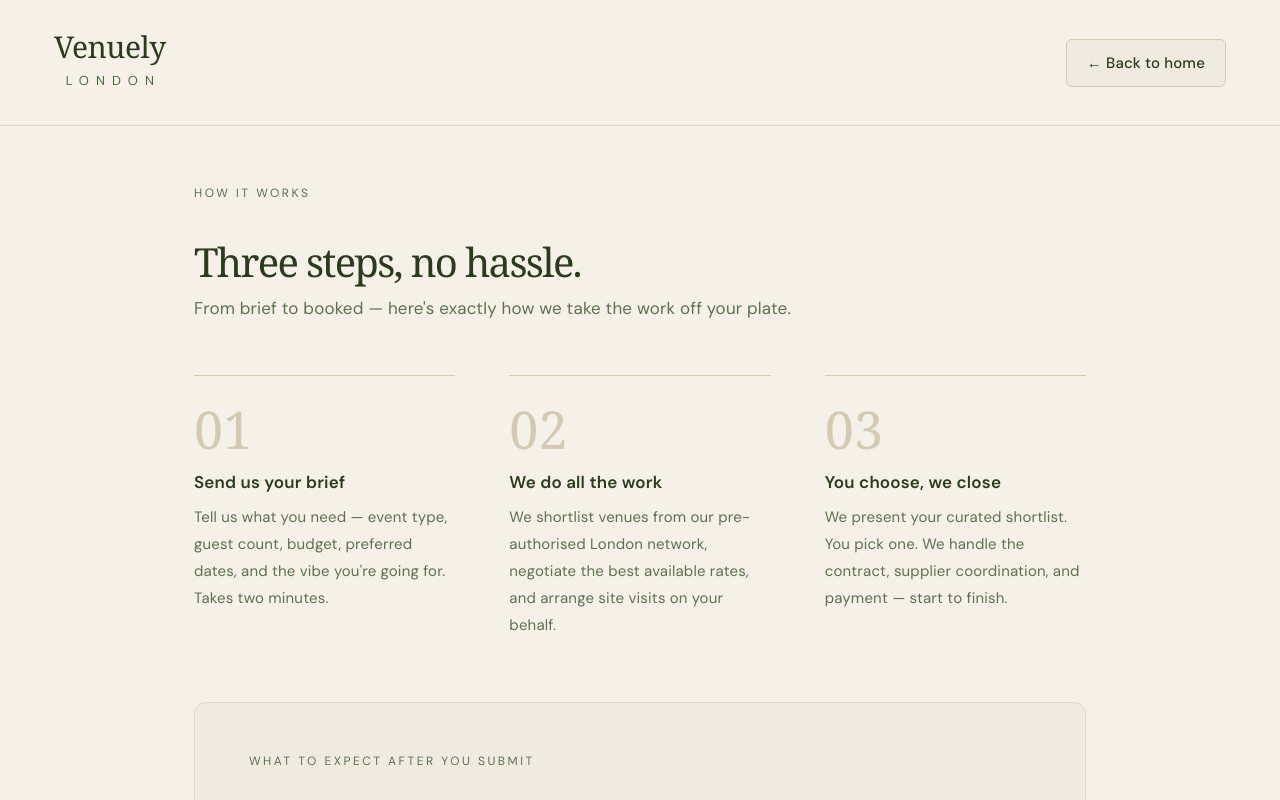
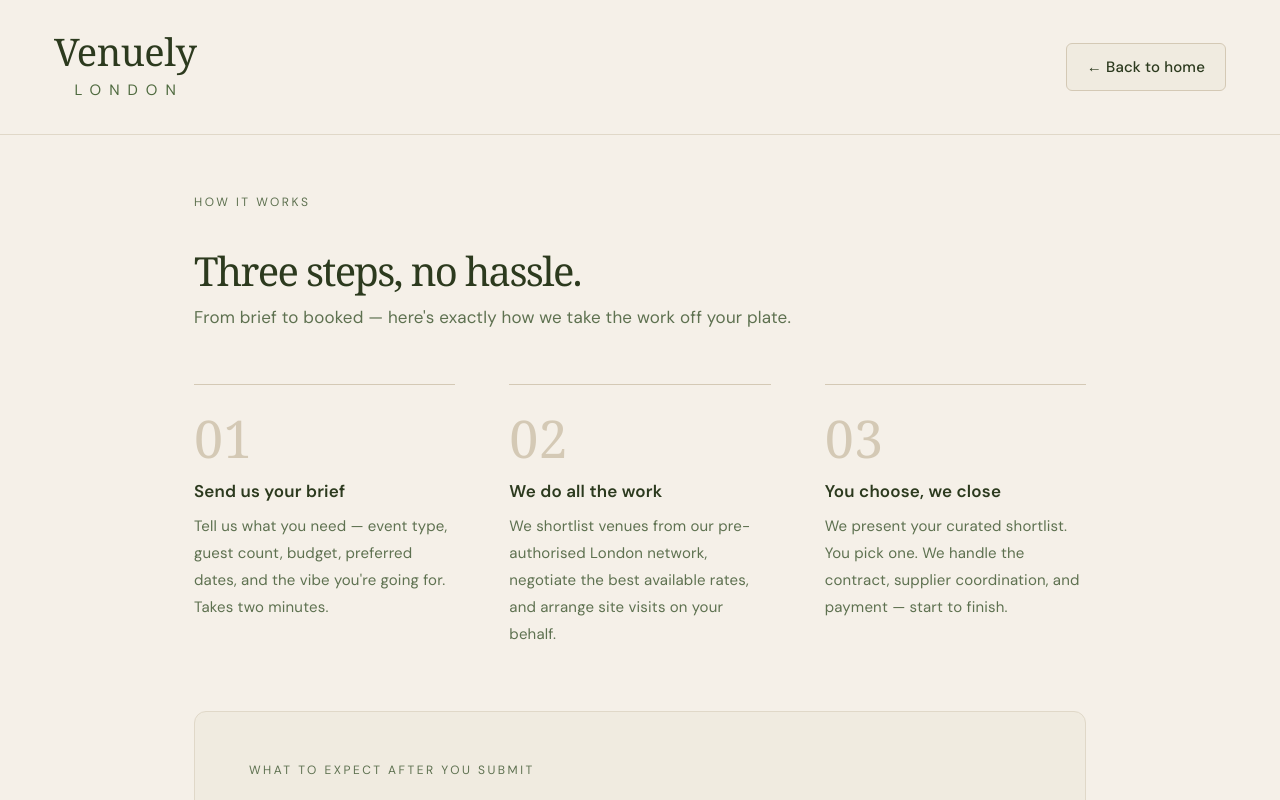
Before and after one commit to venuelylondon/Venuely, a React (Vite) app: page /how-it-works in a window 1280 px wide. Shown: the top 800 px of the page. Built offline with nearby package versions, Linux system fonts and the light colour scheme.

Commit message:
Enlarge full logo lockup (Venuely + LONDON) in nav and page headers

```diff
--- a/src/FAQPage.jsx
+++ b/src/FAQPage.jsx
@@ -54,8 +54,8 @@
       {/* Top bar */}
       <nav style={{ display: "flex", justifyContent: "space-between", alignItems: "center", padding: "1.75rem 3rem", background: "#f5f0e8", borderBottom: "1px solid #e0d8c8" }}>
         <Link to="/" style={{ textDecoration: "none", display: "inline-block", textAlign: "center" }}>
-          <div style={{ fontFamily: "Georgia, 'Times New Roman', serif", fontWeight: 300, color: "#2c3a1e", letterSpacing: "-0.5px", lineHeight: 1, fontSize: 30 }}>Venuely</div>
-          <div style={{ fontSize: 13, color: "#4f6a3f", letterSpacing: "7px", textTransform: "uppercase", marginTop: 6, paddingLeft: 7 }}>London</div>
+          <div style={{ fontFamily: "Georgia, 'Times New Roman', serif", fontWeight: 300, color: "#2c3a1e", letterSpacing: "-0.5px", lineHeight: 1, fontSize: 38 }}>Venuely</div>
+          <div style={{ fontSize: 15, color: "#4f6a3f", letterSpacing: "8px", textTransform: "uppercase", marginTop: 7, paddingLeft: 8 }}>London</div>
         </Link>
         <Link to="/" style={{ color: "#2c3a1e", background: "#f0ebe0", border: "1px solid #d4c9b5", borderRadius: 6, textDecoration: "none", fontWeight: 500, fontSize: 15, padding: "10px 20px" }}>
           ← Back to home
--- a/src/HowItWorksPage.jsx
+++ b/src/HowItWorksPage.jsx
@@ -46,8 +46,8 @@
       {/* Top bar */}
       <nav style={{ display: "flex", justifyContent: "space-between", alignItems: "center", padding: "1.75rem 3rem", background: "#f5f0e8", borderBottom: "1px solid #e0d8c8" }}>
         <Link to="/" style={{ textDecoration: "none", display: "inline-block", textAlign: "center" }}>
-          <div style={{ fontFamily: "Georgia, 'Times New Roman', serif", fontWeight: 300, color: "#2c3a1e", letterSpacing: "-0.5px", lineHeight: 1, fontSize: 30 }}>Venuely</div>
-          <div style={{ fontSize: 13, color: "#4f6a3f", letterSpacing: "7px", textTransform: "uppercase", marginTop: 6, paddingLeft: 7 }}>London</div>
+          <div style={{ fontFamily: "Georgia, 'Times New Roman', serif", fontWeight: 300, color: "#2c3a1e", letterSpacing: "-0.5px", lineHeight: 1, fontSize: 38 }}>Venuely</div>
+          <div style={{ fontSize: 15, color: "#4f6a3f", letterSpacing: "8px", textTransform: "uppercase", marginTop: 7, paddingLeft: 8 }}>London</div>
         </Link>
         <Link to="/" style={{ color: "#2c3a1e", background: "#f0ebe0", border: "1px solid #d4c9b5", borderRadius: 6, textDecoration: "none", fontWeight: 500, fontSize: 15, padding: "10px 20px" }}>
           ← Back to home
--- a/src/VenuelyLanding.jsx
+++ b/src/VenuelyLanding.jsx
@@ -229,7 +229,7 @@
       <nav className="vly-nav" style={{ display: "flex", justifyContent: "space-between", alignItems: "center", background: "#f5f0e8", borderBottom: "1px solid #e0d8c8" }}>
         <Link to="/" style={{ ...fade(0), textDecoration: "none", display: "inline-block", textAlign: "center" }}>
           <div className="vly-logo" style={{ fontFamily: "Georgia, 'Times New Roman', serif", fontWeight: 300, color: "#2c3a1e", letterSpacing: "-0.5px", lineHeight: 1 }}>Venuely</div>
-          <div style={{ fontSize: 13, color: "#4f6a3f", letterSpacing: "7px", textTransform: "uppercase", marginTop: 6, paddingLeft: 7 }}>London</div>
+          <div style={{ fontSize: 15, color: "#4f6a3f", letterSpacing: "8px", textTransform: "uppercase", marginTop: 7, paddingLeft: 8 }}>London</div>
         </Link>
         <div className="vly-nav-right" style={{ display: "flex", alignItems: "center", gap: "2rem", ...fade(0.2) }}>
           <div className="vly-nav-links" style={{ display: "flex", alignItems: "center", gap: "1.75rem" }}>
@@ -685,7 +685,7 @@
 
         /* ── Nav ── */
         .vly-nav { padding: 1.75rem 3rem; }
-        .vly-logo { font-size: 38px; }
+        .vly-logo { font-size: 46px; }
         .vly-nav-cta { font-size: 15px; padding: 10px 20px; }
         .vly-nav-link { transition: opacity 0.2s ease; }
         .vly-nav-link:hover { opacity: 0.65; }
@@ -791,7 +791,7 @@
           .vly-banner { padding: 10px 1.25rem; font-size: 13px; }
 
           .vly-nav { padding: 1rem 1.25rem; }
-          .vly-logo { font-size: 26px; }
+          .vly-logo { font-size: 32px; }
           .vly-nav-cta { font-size: 13px; padding: 8px 14px; }
           .vly-nav-links { display: none !important; }
           .vly-nav-right { gap: 0 !important; }
```
